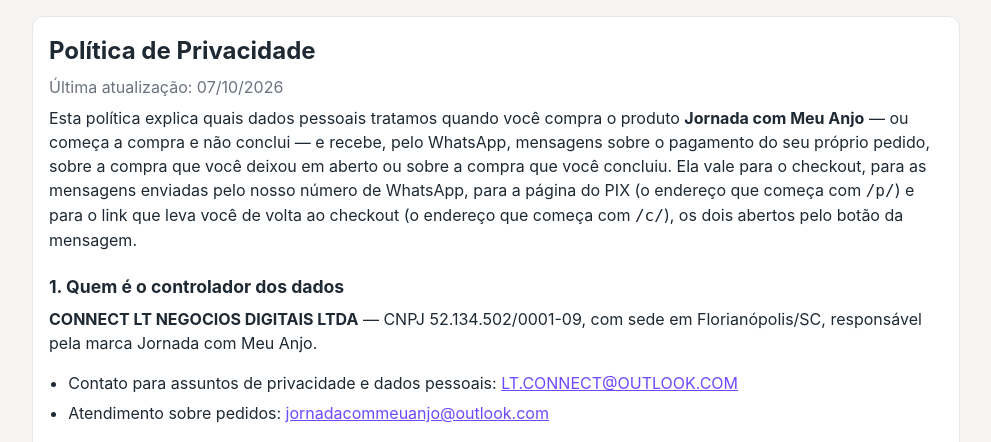
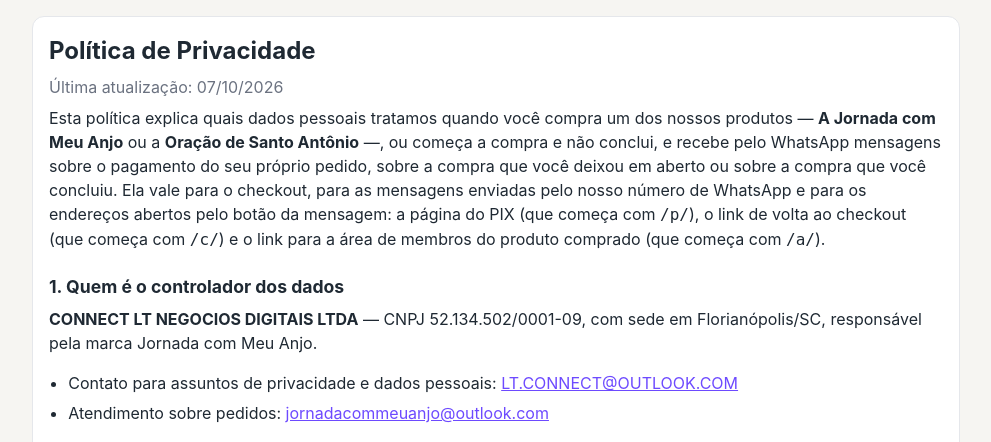
Before and after one commit to bytecrafterz/Whatsapp-Pix, a FastAPI app: page /privacidade in a window 1280 px wide. Shown: the part 49-491 px from the top of the page, without its empty margins (144-1135 px from the left). Run offline with FastAPI, Linux system fonts and the light colour scheme.

Commit message:
Privacy policy: name both products and the /a/ members-area link

```diff
--- a/app/templates/pages/privacidade.html
+++ b/app/templates/pages/privacidade.html
@@ -22,13 +22,15 @@
   <h1>Política de Privacidade</h1>
   <p class="atualizado muted">Última atualização: {{ updated_at }}</p>
 
-  <p>Esta política explica quais dados pessoais tratamos quando você compra o produto
-     <strong>Jornada com Meu Anjo</strong> — ou começa a compra e não conclui — e recebe, pelo
-     WhatsApp, mensagens sobre o pagamento do seu próprio pedido, sobre a compra que você
-     deixou em aberto ou sobre a compra que você concluiu. Ela vale para o checkout, para as mensagens enviadas pelo nosso número de
-     WhatsApp, para a página do PIX (o endereço que começa com <code>/p/</code>) e para o link
-     que leva você de volta ao checkout (o endereço que começa com <code>/c/</code>), os dois
-     abertos pelo botão da mensagem.</p>
+  <p>Esta política explica quais dados pessoais tratamos quando você compra um dos nossos
+     produtos — <strong>A Jornada com Meu Anjo</strong> ou a <strong>Oração de Santo
+     Antônio</strong> —, ou começa a compra e não conclui, e recebe pelo WhatsApp mensagens
+     sobre o pagamento do seu próprio pedido, sobre a compra que você deixou em aberto ou
+     sobre a compra que você concluiu. Ela vale para o checkout, para as mensagens enviadas
+     pelo nosso número de WhatsApp e para os endereços abertos pelo botão da mensagem: a
+     página do PIX (que começa com <code>/p/</code>), o link de volta ao checkout (que começa
+     com <code>/c/</code>) e o link para a área de membros do produto comprado (que começa
+     com <code>/a/</code>).</p>
 
   <h2>1. Quem é o controlador dos dados</h2>
   <p><strong>CONNECT LT NEGOCIOS DIGITAIS LTDA</strong> — CNPJ 52.134.502/0001-09, com sede em
```
